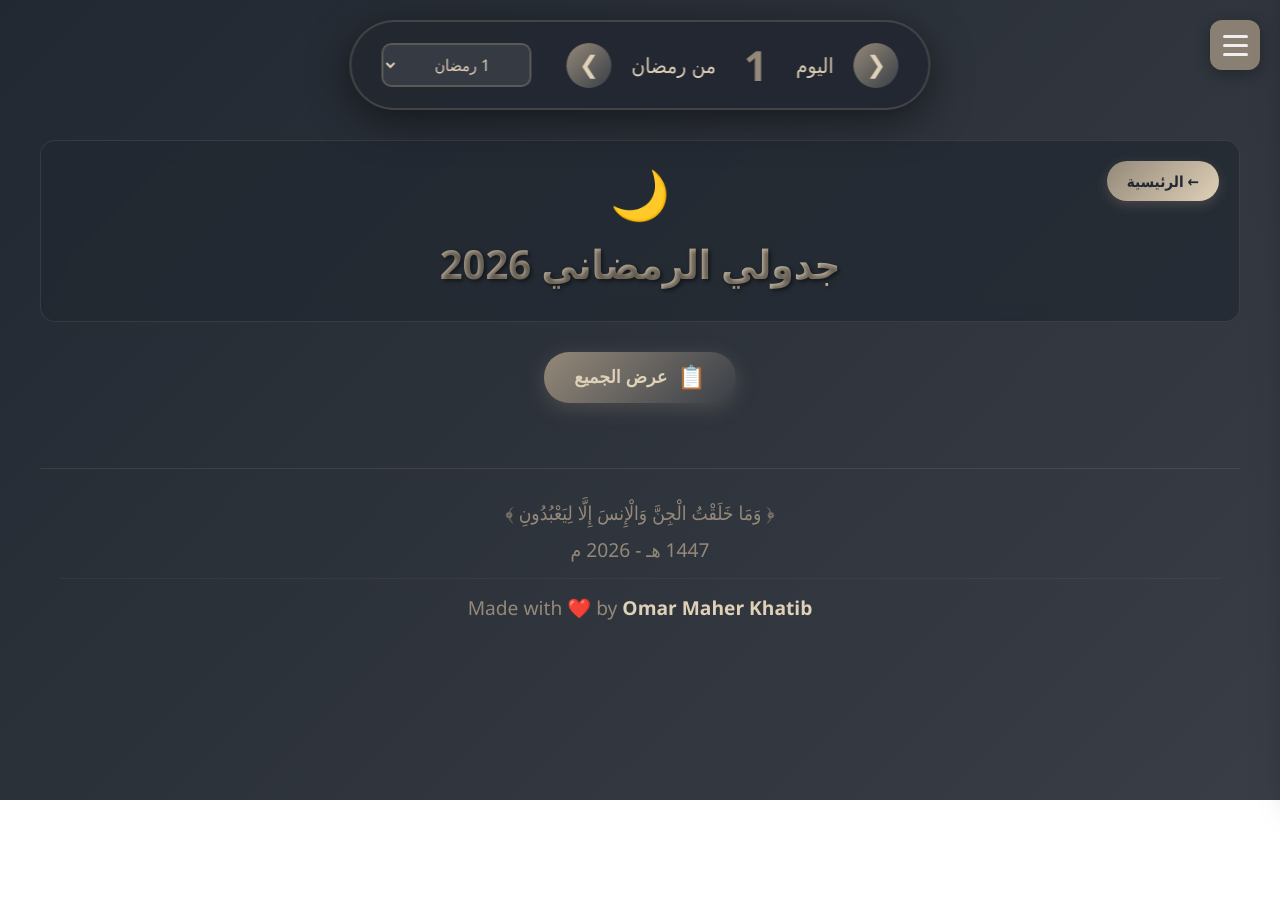
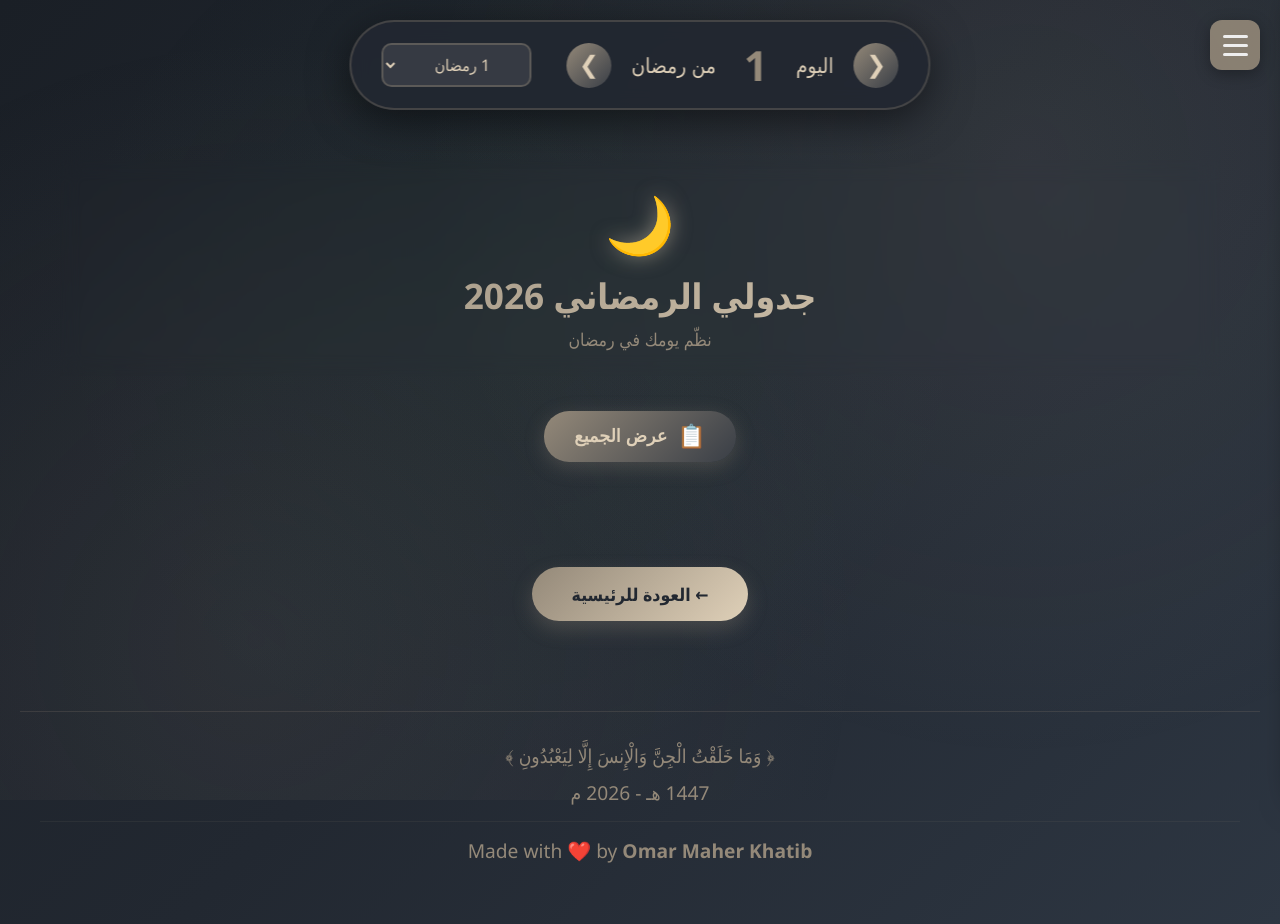
Before and after one commit to Omar-Maher-Khatib/Ramdan2026, a plain HTML site: page schedule.html in a window 1280 px wide. Before the commit the page ends 800 px from the top, so only its background shows below. Drawn offline with Linux system fonts and the light colour scheme.

Commit message:
adjust schedule

```diff
--- a/assets/css/style.css
+++ b/assets/css/style.css
@@ -1,3 +1,16 @@
+:root {
+    --primary-color: #948979;
+    --secondary-color: #DFD0B8;
+    --dark-bg: #222831;
+    --darker-bg: #1a1f26;
+    --text-light: #EEEEEE;
+    --text-dim: #b0b0b0;
+    --accent-gold: #d4af37;
+    --accent-green: #4a9d5f;
+    --card-shadow: 0 8px 32px rgba(0, 0, 0, 0.3);
+    --hover-shadow: 0 12px 48px rgba(148, 137, 121, 0.4);
+}
+
 * {
     margin: 0;
     padding: 0;
@@ -1172,6 +1185,6 @@ header p {
 }
 
 .made-by strong {
-    color: #DFD0B8;
+    color: var(--primary-color);
     font-weight: 600;
 }
--- a/schedule.html
+++ b/schedule.html
@@ -4,10 +4,108 @@
     <meta charset="UTF-8" />
     <meta name="viewport" content="width=device-width, initial-scale=1.0" />
     <title>جدول رمضان 2026</title>
+    <link rel="stylesheet" href="assets/css/home.css" />
     <link rel="stylesheet" href="assets/css/style.css" />
-    <link rel="stylesheet" href="assets/css/navbar.css" />
+    <style>
+      body {
+        background: linear-gradient(
+          135deg,
+          #1a1f26 0%,
+          #222831 50%,
+          #2d3642 100%
+        );
+        padding: 20px;
+        direction: rtl;
+        overflow-x: hidden;
+      }
+
+      .background-overlay {
+        position: fixed;
+        top: 0;
+        left: 0;
+        width: 100%;
+        height: 100%;
+        background-image:
+          radial-gradient(
+            circle at 20% 80%,
+            rgba(148, 137, 121, 0.1) 0%,
+            transparent 50%
+          ),
+          radial-gradient(
+            circle at 80% 20%,
+            rgba(223, 208, 184, 0.08) 0%,
+            transparent 50%
+          ),
+          radial-gradient(
+            circle at 40% 40%,
+            rgba(74, 157, 95, 0.05) 0%,
+            transparent 50%
+          );
+        pointer-events: none;
+        z-index: 0;
+      }
+
+      .container {
+        position: relative;
+        z-index: 1;
+      }
+
+      /* Override header to match other pages */
+      .schedule-header {
+        text-align: center;
+        margin-bottom: 35px;
+        padding: 25px 20px;
+        backdrop-filter: blur(10px);
+      }
+
+      .schedule-header-icon {
+        font-size: 3.5em;
+        margin-bottom: 10px;
+        display: block;
+        filter: drop-shadow(0 0 10px rgba(223, 208, 184, 0.5));
+      }
+
+      .schedule-header h1 {
+        font-size: 2.2em;
+        color: #dfd0b8;
+        margin-bottom: 8px;
+        background: linear-gradient(135deg, #948979, #dfd0b8);
+        -webkit-background-clip: text;
+        -webkit-text-fill-color: transparent;
+        background-clip: text;
+      }
+
+      .schedule-header p {
+        color: #948979;
+        font-size: 1.1em;
+      }
+
+      /* Footer outside container */
+      .main-footer {
+        position: relative;
+        z-index: 1;
+      }
+
+      .back-button {
+        display: inline-block;
+        padding: 15px 40px;
+        background: linear-gradient(135deg, #948979, #dfd0b8);
+        color: #222831;
+        text-decoration: none;
+        border-radius: 50px;
+        font-size: 1.1em;
+        font-weight: bold;
+        transition: all 0.3s ease;
+        box-shadow: 0 8px 20px rgba(148, 137, 121, 0.3);
+      }
+      .back-button:hover {
+        transform: translateY(-5px);
+        box-shadow: 0 12px 30px rgba(148, 137, 121, 0.5);
+      }
+    </style>
   </head>
   <body>
+    <div class="background-overlay"></div>
     <!-- Side Navbar -->
     <button class="menu-toggle" id="menuToggle" aria-label="فتح القائمة">
       <span></span>
@@ -126,13 +224,11 @@
     </div>
 
     <div class="container">
-      <header>
-        <a href="index.html" class="back-home-btn" title="العودة للرئيسية">
-          ← الرئيسية
-        </a>
-        <div class="moon-icon">🌙</div>
+      <div class="schedule-header">
+        <span class="schedule-header-icon">🌙</span>
         <h1>جدولي الرمضاني 2026</h1>
-      </header>
+        <p>نظّم يومك في رمضان</p>
+      </div>
 
       <div class="view-controls">
         <button id="toggleView" class="toggle-btn">
@@ -373,15 +469,24 @@
           </button>
         </div>
       </div>
+    </div>
 
-      <footer class="main-footer">
-        <p>﴿ وَمَا خَلَقْتُ الْجِنَّ وَالْإِنسَ إِلَّا لِيَعْبُدُونِ ﴾</p>
-        <p class="footer-year">1447 هـ - 2026 م</p>
-        <p class="made-by">
-          Made with ❤️ by <strong>Omar Maher Khatib</strong>
-        </p>
-      </footer>
+    <div
+      style="
+        text-align: center;
+        padding: 40px 20px 50px;
+        position: relative;
+        z-index: 1;
+      "
+    >
+      <a href="index.html" class="back-button">← العودة للرئيسية</a>
     </div>
+
+    <footer class="main-footer">
+      <p>﴿ وَمَا خَلَقْتُ الْجِنَّ وَالْإِنسَ إِلَّا لِيَعْبُدُونِ ﴾</p>
+      <p class="footer-year">1447 هـ - 2026 م</p>
+      <p class="made-by">Made with ❤️ by <strong>Omar Maher Khatib</strong></p>
+    </footer>
 
     <script src="assets/js/navbar.js"></script>
     <script src="assets/js/app.js"></script>
```
